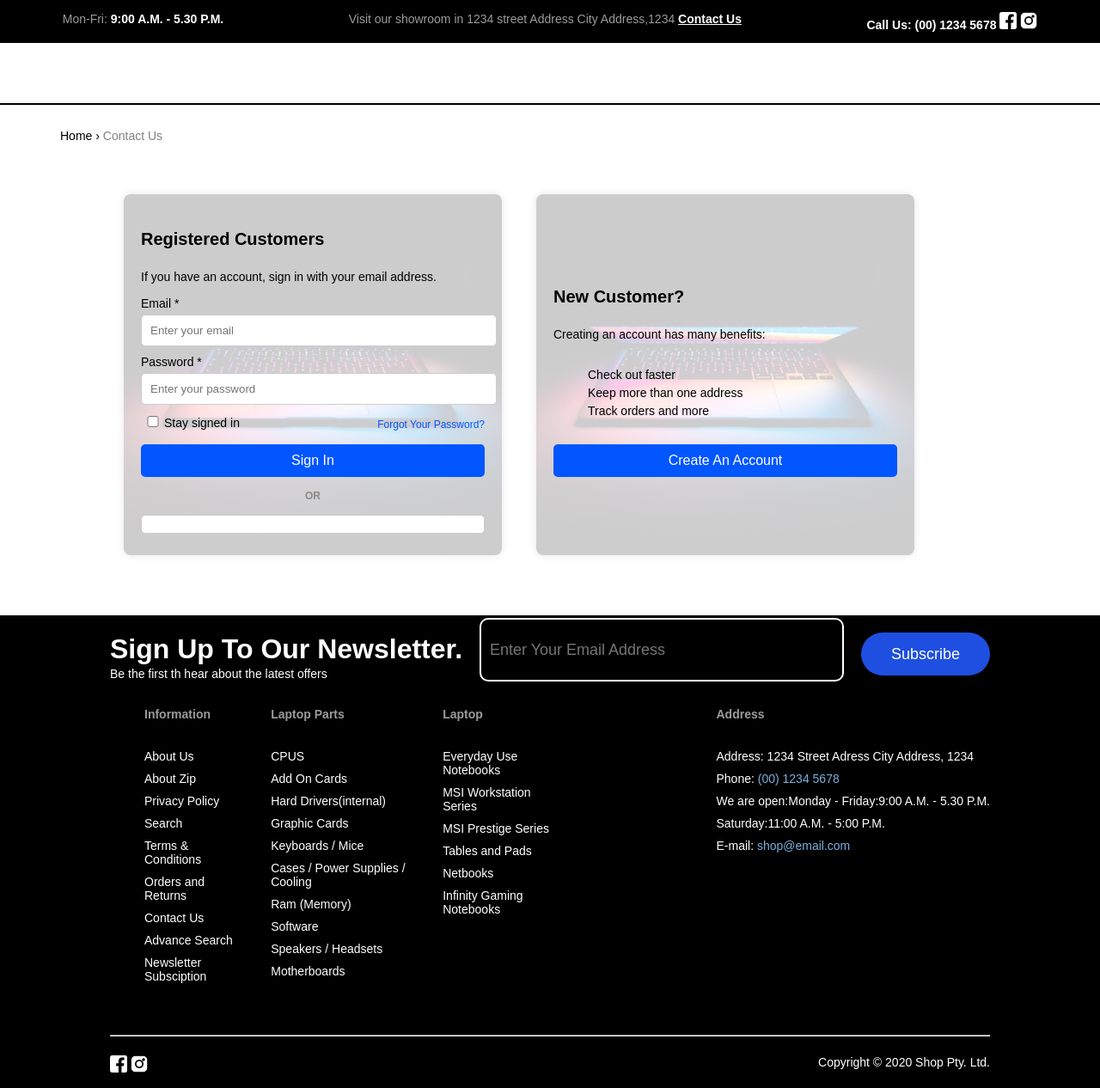
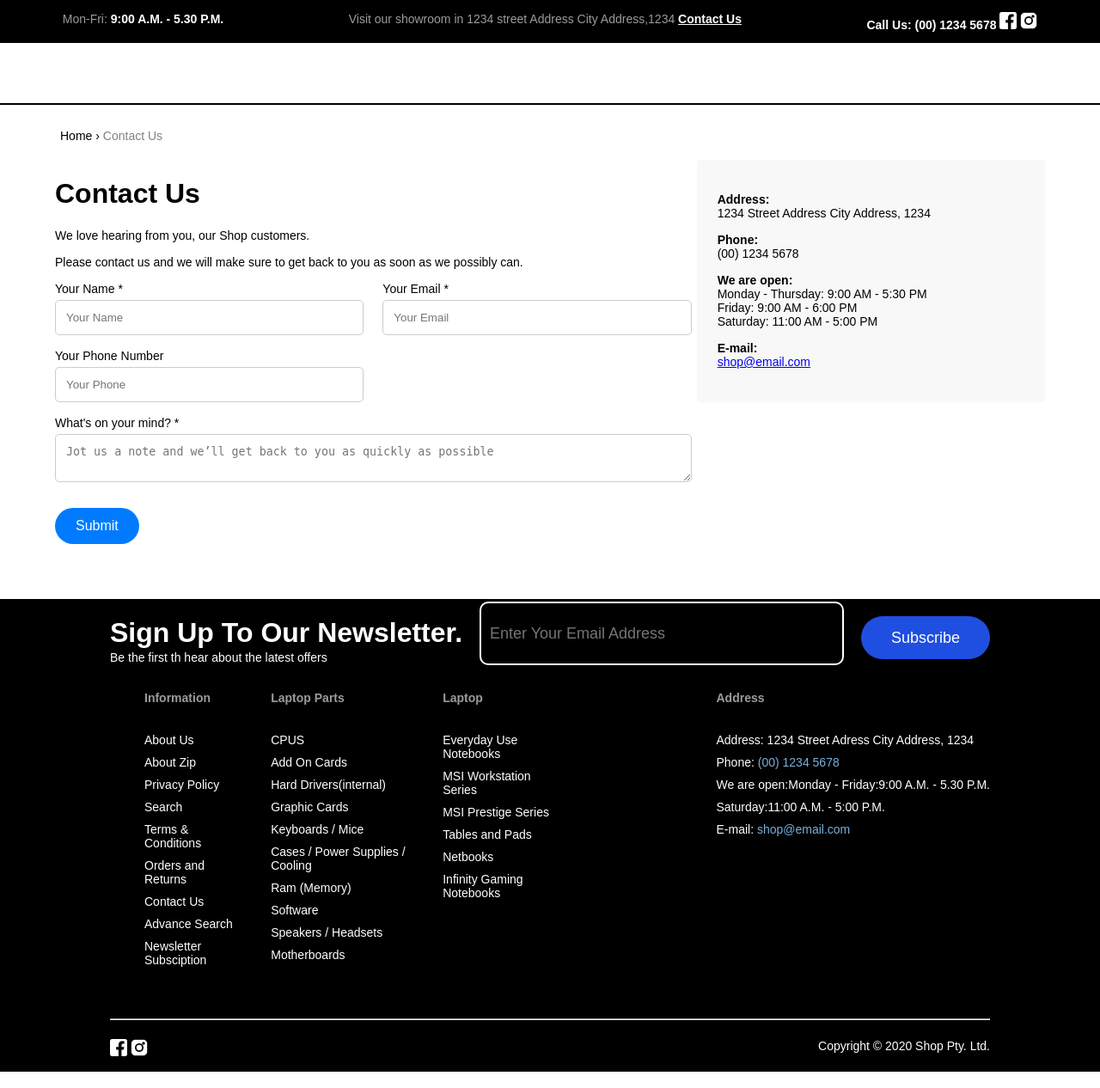
Before and after one commit to sunhesh12/EcommersPlatforme, a Laravel app: page /contactUs in a window 1280 px wide. Shown: the whole page at 86% size. Run offline with Laravel 12, Linux system fonts and the light colour scheme.

Commit message:
left side

```diff
--- a/resources/views/app/contactUs.blade.php
+++ b/resources/views/app/contactUs.blade.php
@@ -1,51 +1,105 @@
 @extends('app.layouts.main')
 @section('content')
 <div class="navigation">
-<nav>
-    <a href="#">Home</a> › <span>Contact Us</span>
- </nav>
+    <nav>
+        <a href="#">Home</a> › <span>Contact Us</span>
+    </nav>
 </div>
 
-<div class="container">
-        <!-- Login Section -->
-        <div class="body-left">
-            <h2>Registered Customers</h2>
-            <p>If you have an account, sign in with your email address.</p>
-            <form>
-                <label for="email">Email *</label>
-                <input type="email" id="email" placeholder="Enter your email" required>
+<div class="contact-container">
+    <div class="form-section">
+        <h1>Contact Us</h1>
+        <p>We love hearing from you, our Shop customers.</p>
+        <p>Please contact us and we will make sure to get back to you as soon as we possibly can.</p>
 
-                <label for="password">Password *</label>
-                <input type="password" id="password" placeholder="Enter your password" required>
-
-                <div class="options">
-                    <input type="checkbox" id="staySignedIn">
-                    <label for="staySignedIn">Stay signed in</label>
-                    <a href="#" >Forgot Your Password?</a>
+        <form class="contact-form">
+            <div class="input-group">
+                <div class="input-field">
+                    <label for="name">Your Name *</label>
+                    <input type="text" id="name" placeholder="Your Name" required>
+                </div>
+                <div class="input-field">
+                    <label for="email">Your Email *</label>
+                    <input type="email" id="email" placeholder="Your Email" required>
+                </div>
+            </div>
+            <div class="input-group">
+                <div class="input-field"><label for="phone">Your Phone Number</label>
+                    <input type="tel" id="phone" placeholder="Your Phone">
+                </div>
+                <div class="input-field"></div>
+            </div>
 
 
-                </div>
+            <label for="message">What's on your mind? *</label>
+            <textarea id="message" placeholder="Jot us a note and we’ll get back to you as quickly as possible" required></textarea>
 
-                <button type="submit" class="btn">Sign In</button>
+            <button type="submit" class="btn submit-btn">Submit</button>
+        </form>
+    </div>
 
-                <div class="separator">OR</div>
-
-                <button type="button" class="btn google">
-                </button>
-            </form>
-        </div>
-
-        <!-- Signup Section -->
-        <div class="body-right">
-            <h2>New Customer?</h2>
-            <p>Creating an account has many benefits:</p>
-            <ul>
-                <li>Check out faster</li>
-                <li>Keep more than one address</li>
-                <li>Track orders and more</li>
-            </ul>
-            <button class="btn">Create An Account</button>
+    <div class="contact-info">
+        <div class="info-box">
+            <p><strong>Address:</strong><br>1234 Street Address City Address, 1234</p>
+            <p><strong>Phone:</strong><br>(00) 1234 5678</p>
+            <p><strong>We are open:</strong><br>
+                Monday - Thursday: 9:00 AM - 5:30 PM<br>
+                Friday: 9:00 AM - 6:00 PM<br>
+                Saturday: 11:00 AM - 5:00 PM
+            </p>
+            <p><strong>E-mail:</strong><br><a href="mailto:shop@email.com">shop@email.com</a></p>
         </div>
     </div>
+</div>
 
+<style>
+    .contact-container {
+        display: flex;
+        justify-content: space-between;
+        gap: 2rem;
+        align-items: flex-start;
+        padding-left: 4rem;
+        padding-right: 4rem;
+        padding-bottom: 4rem;
+    }
+
+    .form-section {
+        flex: 2;
+    }
+
+    .contact-form .input-group {
+        display: flex;
+        gap: 3rem;
+    }
+
+    .contact-form .input-field {
+        flex: 1;
+    }
+
+    .contact-form input,
+    .contact-form textarea {
+        width: 100%;
+        padding: 0.75rem;
+        margin-bottom: 1rem;
+        border: 1px solid #ccc;
+        border-radius: 5px;
+    }
+
+    .submit-btn {
+        background-color: #007bff;
+        color: white;
+        padding: 0.75rem 1.5rem;
+        width: fit-content;
+        border: none;
+        border-radius: 40px;
+        cursor: pointer;
+    }
+
+    .contact-info {
+        flex: 1;
+        background: #f8f8f8;
+        padding: 1.5rem;
+        border-radius: 5px;
+    }
+</style>
 @stop
```
